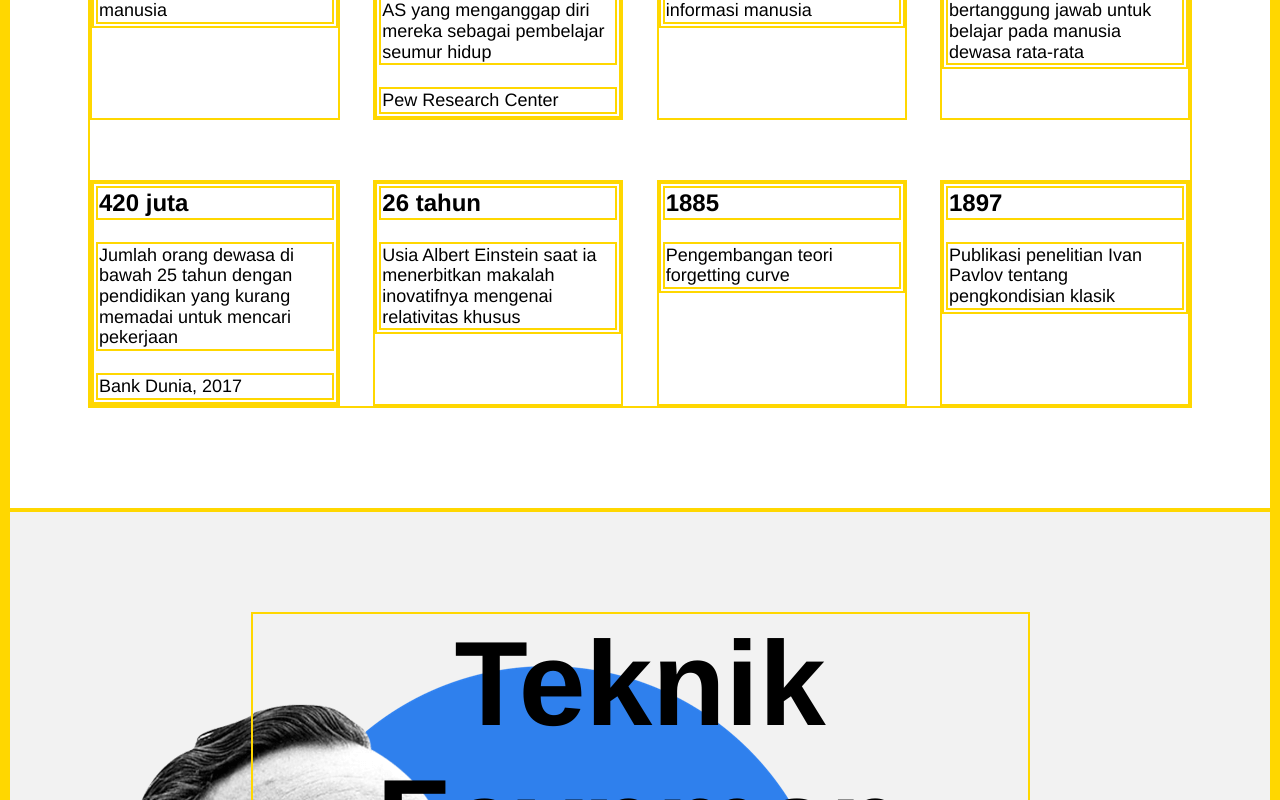
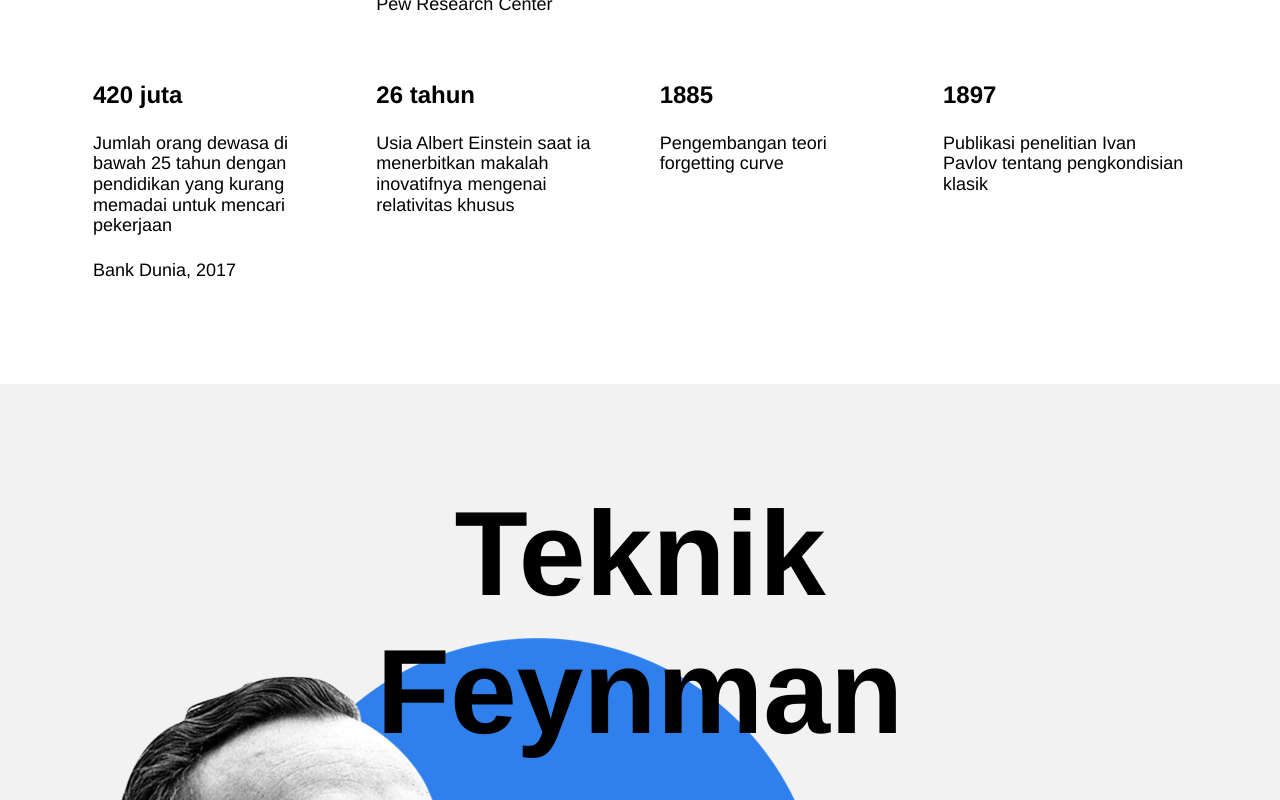
Before and after one commit to mzubhan/web_project_1_id, a plain HTML site: page index.html in a window 1280 px wide. Shown: the part 1740-2540 px from the top of the page. Drawn offline with Linux system fonts and the light colour scheme.

Commit message:
Pembaruan setelah direview

```diff
--- a/styles/style.css
+++ b/styles/style.css
@@ -93,7 +93,6 @@
 .description__content {
   display: flex;
   align-items: stretch;
-  flex-direction: row;
   justify-content: space-between;
   width: 80%;
   padding-top: 100px;
@@ -132,8 +131,6 @@
  }
 
  /* DIGITS */
- .digits {
- }
 
  .digits__section-title {
   width: 60%;
@@ -194,14 +191,13 @@
 
 /* Feynman */
 
-* {
-  border: 2px solid gold;
-}
+
 .feynman {
   position: relative;
   background-color: #F2F2F2;
   height: 790px;
   z-index: -2;
+  padding-top: 100px;
 }
 
 .feynman__title {
@@ -214,7 +210,6 @@
   font-weight: bold;
   z-index: 3;
   font-family: "Helvetica Neue", "Arial", "sansserif";
-  margin-top: 100px;
 }
 
 .feynman__subtitle {
```
